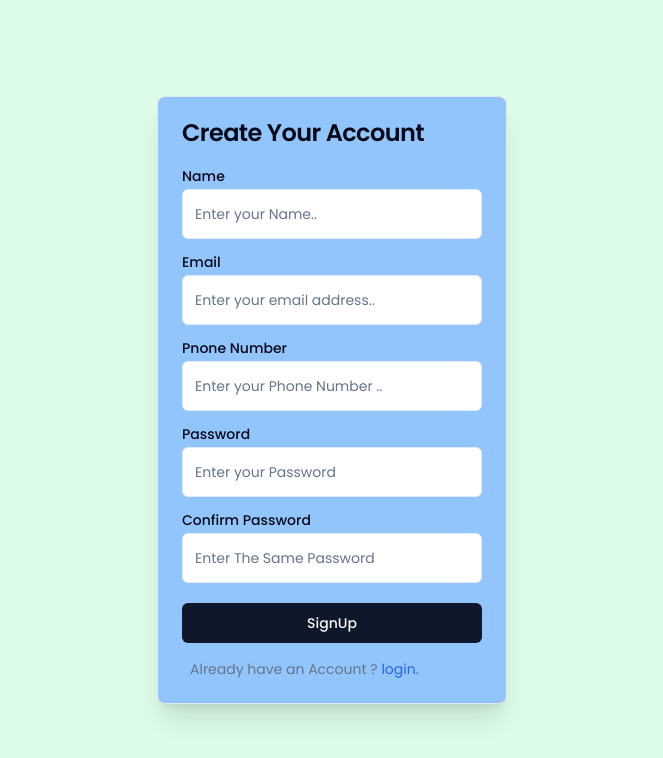
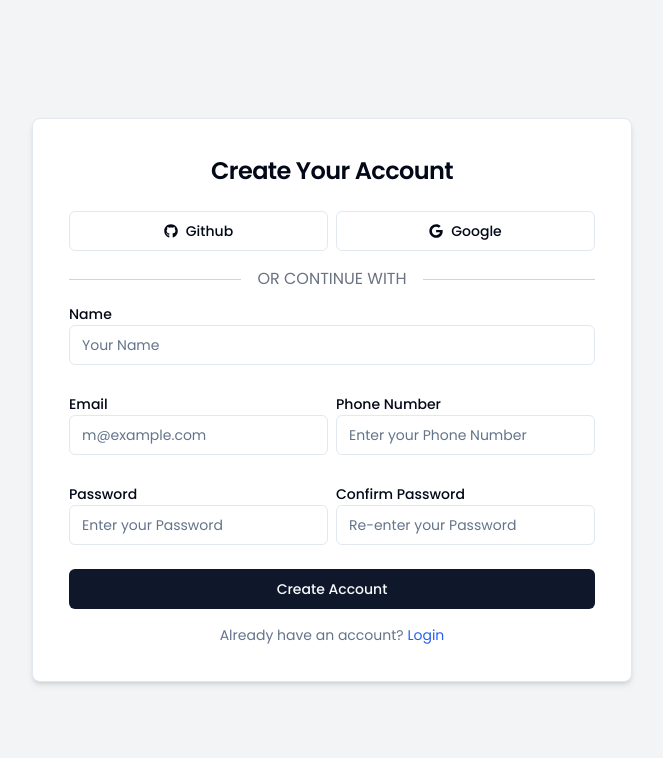
Before and after one commit to Anirbandasjoy/StayManager-Client125, a Next.js app: page /register in a window 1280 px wide. Shown: the top 758 px of the page, without its empty margins (308-971 px from the left). Built offline with nearby package versions, Linux system fonts and the light colour scheme.

Commit message:
create loout system and create booking request system

```diff
--- a/src/app/(auth)/login/page.tsx
+++ b/src/app/(auth)/login/page.tsx
@@ -14,6 +14,7 @@ import { toast } from "@/components/ui/use-toast";
 import { useLoginMutation } from "@/redux/api/baseApi";
 import { useRouter } from "next/navigation";
 import Link from "next/link";
+import { FaGithub, FaGoogle } from "react-icons/fa";
 
 interface IFormInputs {
   email: string;
@@ -39,23 +40,48 @@ const Login = () => {
       console.error("Failed to login:", error);
       toast({
         variant: "destructive",
-        title: "Invalid Creadential.",
+        title: "Invalid Credential.",
         description: "There was a problem with your request.",
       });
     }
   };
-  console.log(data);
 
   return (
-    <div className="flex h-screen w-full justify-center items-center ">
-      <Card className="w-[350px] bg-gray-200 shadow-sm">
-        <CardHeader>
-          <CardTitle>Please Login</CardTitle>
+    <div className="flex h-screen w-full justify-center items-center">
+      <Card className="w-[400px] shadow-md p-3 ">
+        <CardHeader className="">
+          <CardTitle className="text-2xl font-semibold">
+            Login Your Account
+          </CardTitle>
+          <CardDescription className="mt-2">
+            Enter your email below to login your account
+          </CardDescription>
         </CardHeader>
-        <CardContent>
+        <CardContent className="mt-4">
+          <div className="flex gap-2">
+            <Button
+              variant="outline"
+              className="w-full flex items-center justify-center gap-2"
+            >
+              <FaGithub />
+              Github
+            </Button>
+            <Button
+              variant="outline"
+              className="w-full flex items-center justify-center gap-2"
+            >
+              <FaGoogle />
+              Google
+            </Button>
+          </div>
+          <div className="relative flex items-center my-4">
+            <span className="flex-grow border-t border-gray-300"></span>
+            <span className="mx-4 text-gray-500">OR CONTINUE WITH</span>
+            <span className="flex-grow border-t border-gray-300"></span>
+          </div>
           <form onSubmit={handleSubmit(onSubmit)}>
-            <div className="grid w-full items-center gap-4">
-              <div className="flex flex-col space-y-1.5">
+            <div className="flex flex-col space-y-4">
+              <div className="flex flex-col">
                 <Label htmlFor="email">Email</Label>
                 <Controller
                   name="email"
@@ -72,11 +98,11 @@ const Login = () => {
                       <Input
                         {...field}
                         id="email"
-                        placeholder="Enter your email address.."
-                        className="py-6"
+                        placeholder="m@example.com"
+                        className="py-2 mt-1"
                       />
                       {errors.email && (
-                        <span className="text-red-500 text-xs">
+                        <span className="text-red-500 text-xs mt-1">
                           {errors.email.message}
                         </span>
                       )}
@@ -84,7 +110,7 @@ const Login = () => {
                   )}
                 />
               </div>
-              <div className="flex flex-col space-y-1.5">
+              <div className="flex flex-col">
                 <Label htmlFor="password">Password</Label>
                 <Controller
                   name="password"
@@ -104,10 +130,10 @@ const Login = () => {
                         type="password"
                         id="password"
                         placeholder="Enter your Password"
-                        className="py-6"
+                        className="py-2 mt-1"
                       />
                       {errors.password && (
-                        <span className="text-red-500 text-xs">
+                        <span className="text-red-500 text-xs mt-1">
                           {errors.password.message}
                         </span>
                       )}
@@ -116,18 +142,16 @@ const Login = () => {
                 />
               </div>
             </div>
-            <Button type="submit" className="w-full mt-5">
+            <Button type="submit" className="w-full mt-6">
               {isLoading ? "Loading..." : "Login"}
             </Button>
-            <CardDescription className="mt-4 ms-2">
-              Have no account ?{" "}
-              <Link href={"/register"} className="text-blue-600">
-                {" "}
-                Create{" "}
-              </Link>{" "}
-              new Accounts
-            </CardDescription>
           </form>
+          <CardDescription className="mt-4 text-center">
+            Not Create Account? please{" "}
+            <Link href="/register" className="text-blue-600">
+              Register
+            </Link>
+          </CardDescription>
         </CardContent>
       </Card>
     </div>
--- a/src/app/(auth)/register/page.tsx
+++ b/src/app/(auth)/register/page.tsx
@@ -14,19 +14,20 @@ import { toast } from "@/components/ui/use-toast";
 import { useProcessRegisterMutation } from "@/redux/api/baseApi";
 import { useRouter } from "next/navigation";
 import Link from "next/link";
+import { FaGithub, FaGoogle } from "react-icons/fa";
 
 interface IFormInputs {
   name: string;
   email: string;
-  phone: string,
+  phone: string;
   password: string;
   confirmPassword: string;
 }
 
 const Register = () => {
-
   const router = useRouter();
-  const [setProcessRegistration, { data, isLoading }] = useProcessRegisterMutation();
+  const [setProcessRegistration, { data, isLoading }] =
+    useProcessRegisterMutation();
 
   const {
     control,
@@ -34,75 +35,86 @@ const Register = () => {
     formState: { errors },
   } = useForm<IFormInputs>();
 
-  const response = data
-  // console.log(response?.message);
-
-
   const onSubmit: SubmitHandler<IFormInputs> = async (data) => {
-
     if (data.password !== data.confirmPassword) {
       return toast({
-        title: "Validataion error.",
-        description: "Password and confirm password will same.",
-      })
+        title: "Validation error.",
+        description: "Password and confirm password must be the same.",
+      });
     }
 
     try {
-
       await setProcessRegistration({
         name: data.name,
         email: data.email,
         password: data.password,
         phone: data.phone,
-        profileImage: "https://www.shareicon.net/data/512x512/2016/09/15/829459_man_512x512.png"
+        profileImage:
+          "https://www.shareicon.net/data/512x512/2016/09/15/829459_man_512x512.png",
       }).unwrap();
       toast({
-        title: "Registration Succesfull",
-        description: `Please Active you email: ${data.email}`
+        title: "Registration Successful",
+        description: `Please activate your email: ${data.email}`,
       });
       router.push("/login");
-
     } catch (error: any) {
-      console.error("Failed to login:", error);
+      console.error("Failed to register:", error);
       toast({
         variant: "destructive",
-        title: "Invalid Creadential.",
+        title: "Registration Failed",
         description: error?.data?.message,
       });
     }
-    console.log(data);
   };
 
   return (
-    <>
-      <div className="flex h-screen w-full justify-center items-center bg-green-100">
-        <Card className="w-[350px] bg-blue-300 shadow-xl">
-          <CardHeader>
-            <CardTitle>Create Your Account</CardTitle>
+    <div className="flex h-screen w-full justify-center items-center bg-gray-100">
+      <Card className="w-[600px] shadow-md p-3 bg-white">
+        <CardHeader className="text-center">
+          <CardTitle className="text-2xl font-semibold">
+            Create Your Account
+          </CardTitle>
         </CardHeader>
-          <CardContent>
+        <CardContent className="">
+          <div className="flex gap-2">
+            <Button
+              variant="outline"
+              className="w-full flex items-center justify-center gap-2"
+            >
+              <FaGithub />
+              Github
+            </Button>
+            <Button
+              variant="outline"
+              className="w-full flex items-center justify-center gap-2"
+            >
+              <FaGoogle />
+              Google
+            </Button>
+          </div>
+          <div className="relative flex items-center my-4">
+            <span className="flex-grow border-t border-gray-300"></span>
+            <span className="mx-4 text-gray-500">OR CONTINUE WITH</span>
+            <span className="flex-grow border-t border-gray-300"></span>
+          </div>
           <form onSubmit={handleSubmit(onSubmit)}>
-              <div className="grid w-full items-center gap-4">
-                <div className="flex flex-col space-y-1.5">
-
-                  {/* Name */}
+            <div className="flex flex-col space-y-8">
+              <div className="flex flex-col">
                 <Label htmlFor="name">Name</Label>
                 <Controller
                   name="name"
                   control={control}
-                    rules={{
-                      required: "name is required",
-                    }}
+                  rules={{ required: "Name is required" }}
                   render={({ field }) => (
                     <>
                       <Input
                         {...field}
                         id="name"
-                          placeholder="Enter your Name.."
-                          className="py-6"
+                        placeholder="Your Name"
+                        className="py-2 mt-1"
                       />
                       {errors.name && (
-                          <span className="text-red-500 text-xs">
+                        <span className="text-red-500 text-xs mt-1">
                           {errors.name.message}
                         </span>
                       )}
@@ -110,9 +122,8 @@ const Register = () => {
                   )}
                 />
               </div>
-
-                {/* email */}
-                <div className="flex flex-col space-y-1.5">
+              <div className="flex gap-2 items-center">
+                <div className="flex flex-col w-full">
                   <Label htmlFor="email">Email</Label>
                   <Controller
                     name="email"
@@ -120,7 +131,8 @@ const Register = () => {
                     rules={{
                       required: "Email is required",
                       pattern: {
-                        value: /^[a-zA-Z0-9._%+-]+@[a-zA-Z0-9.-]+\.[a-zA-Z]{2,}$/,
+                        value:
+                          /^[a-zA-Z0-9._%+-]+@[a-zA-Z0-9.-]+\.[a-zA-Z]{2,}$/,
                         message: "Invalid email address",
                       },
                     }}
@@ -129,11 +141,11 @@ const Register = () => {
                         <Input
                           {...field}
                           id="email"
-                          placeholder="Enter your email address.."
-                          className="py-6"
+                          placeholder="m@example.com"
+                          className="py-2 mt-1"
                         />
                         {errors.email && (
-                          <span className="text-red-500 text-xs">
+                          <span className="text-red-500 text-xs mt-1">
                             {errors.email.message}
                           </span>
                         )}
@@ -141,18 +153,17 @@ const Register = () => {
                     )}
                   />
                 </div>
-
-                {/* pnone number  */}
-                <div className="flex flex-col space-y-1.5">
-                  <Label htmlFor="phone">Pnone Number</Label>
+                <div className="flex flex-col w-full">
+                  <Label htmlFor="phone">Phone Number</Label>
                   <Controller
                     name="phone"
                     control={control}
                     rules={{
-                      required: "Phone Number is required",
+                      required: "Phone number is required",
                       pattern: {
                         value: /^(\+8801|01)[3-9]\d{8}$/,
-                        message: "Please enter a valid Bangladeshi phone number",
+                        message:
+                          "Please enter a valid Bangladeshi phone number",
                       },
                     }}
                     render={({ field }) => (
@@ -160,11 +171,11 @@ const Register = () => {
                         <Input
                           {...field}
                           id="phone"
-                          placeholder="Enter your Phone Number .."
-                          className="py-6"
+                          placeholder="Enter your Phone Number"
+                          className="py-2 mt-1"
                         />
                         {errors.phone && (
-                          <span className="text-red-500 text-xs">
+                          <span className="text-red-500 text-xs mt-1">
                             {errors.phone.message}
                           </span>
                         )}
@@ -172,9 +183,9 @@ const Register = () => {
                     )}
                   />
                 </div>
-
-                {/* Password */}
-                <div className="flex flex-col space-y-1.5">
+              </div>
+              <div className="flex gap-2 items-center">
+                <div className="flex flex-col w-full">
                   <Label htmlFor="password">Password</Label>
                   <Controller
                     name="password"
@@ -194,10 +205,10 @@ const Register = () => {
                           type="password"
                           id="password"
                           placeholder="Enter your Password"
-                          className="py-6"
+                          className="py-2 mt-1"
                         />
                         {errors.password && (
-                          <span className="text-red-500 text-xs">
+                          <span className="text-red-500 text-xs mt-1">
                             {errors.password.message}
                           </span>
                         )}
@@ -205,19 +216,17 @@ const Register = () => {
                     )}
                   />
                 </div>
-                <div className="flex flex-col space-y-1.5">
-
-                  {/* Confirm Password */}
-                  <Label htmlFor="password">Confirm Password</Label>
+                <div className="flex flex-col w-full">
+                  <Label htmlFor="confirmPassword">Confirm Password</Label>
                   <Controller
                     name="confirmPassword"
                     control={control}
                     rules={{
-                      required: "confirmPassword is required",
+                      required: "Confirm Password is required",
                       pattern: {
                         value:
                           /^(?=.*[A-Z])(?=.*[!@#$%^&*])[A-Za-z\d!@#$%^&*]{6,}$/,
-                        message: "Invalid confirmPassword. Try again",
+                        message: "Invalid confirm password. Try again",
                       },
                     }}
                     render={({ field }) => (
@@ -226,11 +235,11 @@ const Register = () => {
                           {...field}
                           type="password"
                           id="confirmPassword"
-                          placeholder="Enter The Same Password"
-                          className="py-6"
+                          placeholder="Re-enter your Password"
+                          className="py-2 mt-1"
                         />
                         {errors.confirmPassword && (
-                          <span className="text-red-500 text-xs">
+                          <span className="text-red-500 text-xs mt-1">
                             {errors.confirmPassword.message}
                           </span>
                         )}
@@ -239,20 +248,21 @@ const Register = () => {
                   />
                 </div>
               </div>
-
-              {/* Submit Button */}
-              <Button type="submit" className="w-full mt-5">
-                {isLoading ? "Loading..." : "SignUp"}
+            </div>
+            <Button type="submit" className="w-full mt-6">
+              {isLoading ? "Loading..." : "Create Account"}
             </Button>
-              <CardDescription className="mt-4 ms-2">
-                Already have an Account ? <Link href={'/login'} className="text-blue-600"> login. </Link>
+          </form>
+          <CardDescription className="mt-4 text-center">
+            Already have an account?{" "}
+            <Link href="/login" className="text-blue-600">
+              Login
+            </Link>
           </CardDescription>
-            </form>
         </CardContent>
       </Card>
     </div>
-    </>
-  )
+  );
 };
 
 export default Register;
```
Also changed, not shown: src/extraComponents/modal/LogOutModal.tsx (+28 -1 lines), src/redux/api/baseApi.tsx (+6 -2 lines). Lines whose indentation alone changed are shown as unchanged.
